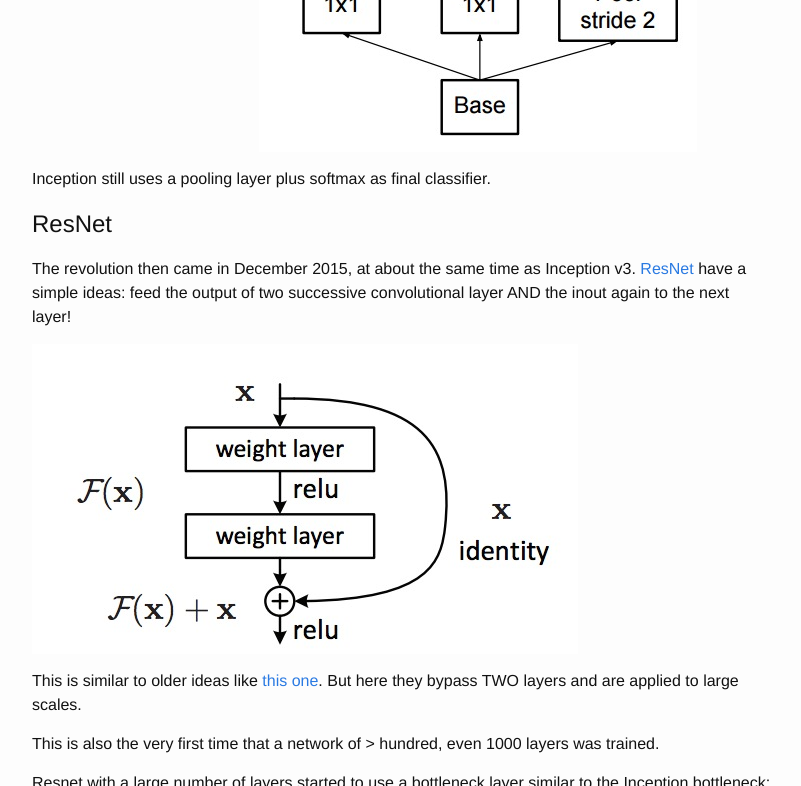
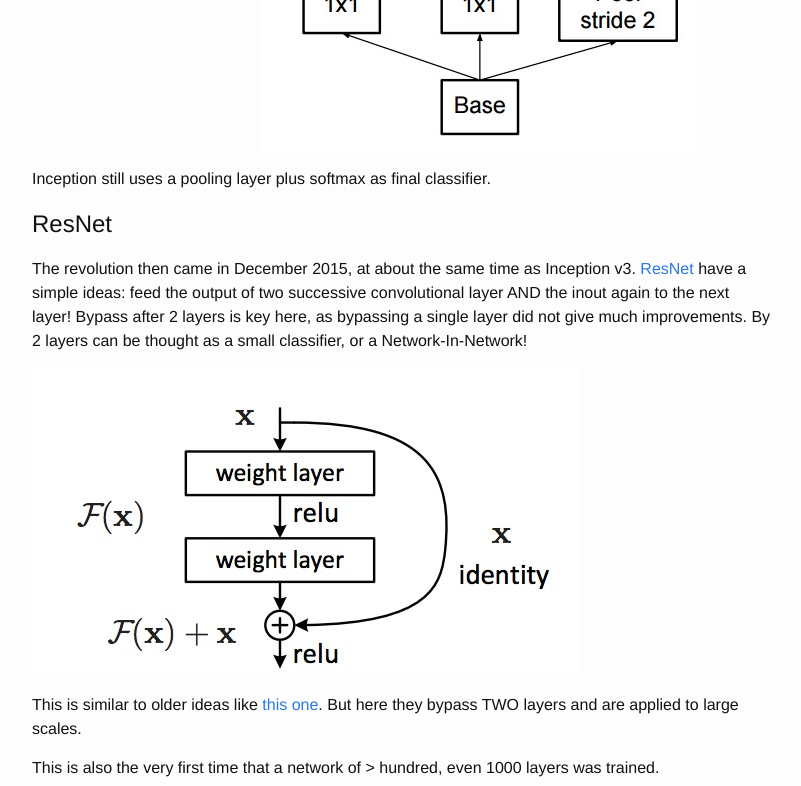
Before and after one commit to culurciello/culurciello.github.io, a Jekyll site: the page built from _posts/2016-06-05-nets.markdown, in a window 1280 px wide and 900 px high, scrolled down 8351 px, cut to the strip 0-786 px from the top of the window. Shown: the whole strip, without its empty margins (238-1039 px from the left). Built offline with Jekyll 4.4.1, drawn with Linux system fonts in a browser that asks for light colours.

Commit message:
resent are

```diff
--- a/_posts/2016-06-05-nets.markdown
+++ b/_posts/2016-06-05-nets.markdown
@@ -126,7 +126,7 @@
 
 # ResNet
 The revolution then came in December 2015, at about the same time as Inception v3.
-[ResNet](https://arxiv.org/abs/1512.03385) have a simple ideas: feed the output of two successive convolutional layer AND the inout again to the next layer!
+[ResNet](https://arxiv.org/abs/1512.03385) have a simple ideas: feed the output of two successive convolutional layer AND the inout again to the next layer! Bypass after 2 layers is key here, as bypassing a single layer did not give much improvements. By 2 layers can be thought as a small classifier, or a Network-In-Network!
 
 ![](/assets/nets/resnetb.jpg)
 
```
